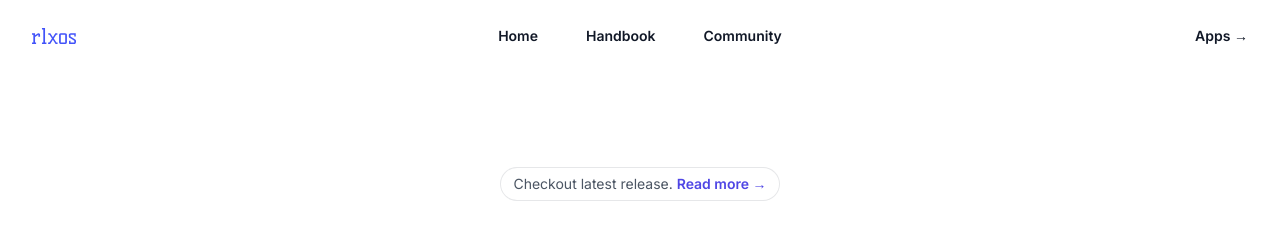
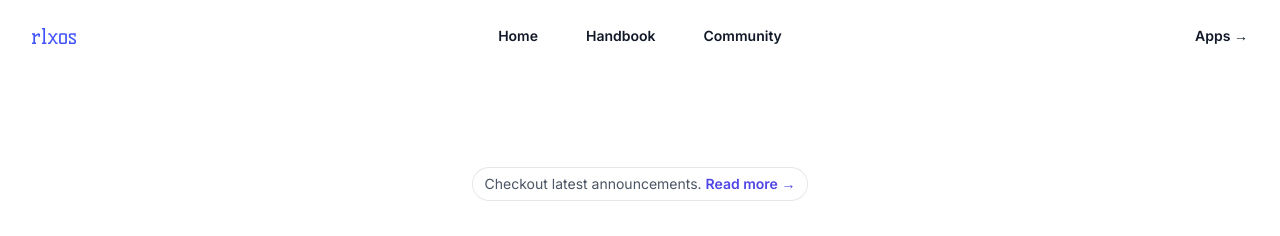
Before and after one commit to itsManjeet/rlxos.dev, a Next.js app: page / in a window 1280 px wide. Shown: the top 236 px of the page. Built offline with nearby package versions, Linux system fonts and the light colour scheme.

Commit message:
updated hero component

```diff
--- a/components/Hero.tsx
+++ b/components/Hero.tsx
@@ -7,9 +7,9 @@ export default function Hero() {
       <div className="mx-auto max-w-2xl pt-28 sm:pt-32 lg:pt-28">
         <div className="hidden sm:mb-8 sm:flex sm:justify-center">
           <div className="relative rounded-full px-3 py-1 text-sm leading-6 text-gray-600 ring-1 ring-gray-900/10 hover:ring-gray-900/20">
-            Checkout latest release.{" "}
+            Checkout latest announcements.{" "}
             <a
-              href="https://github.com/itsManjeet/rlxos/commits/stable/"
+              href="https://twitter.com/rlxos_dev"
               className="font-semibold text-indigo-600"
             >
               <span className="absolute inset-0" aria-hidden="true" />
```
